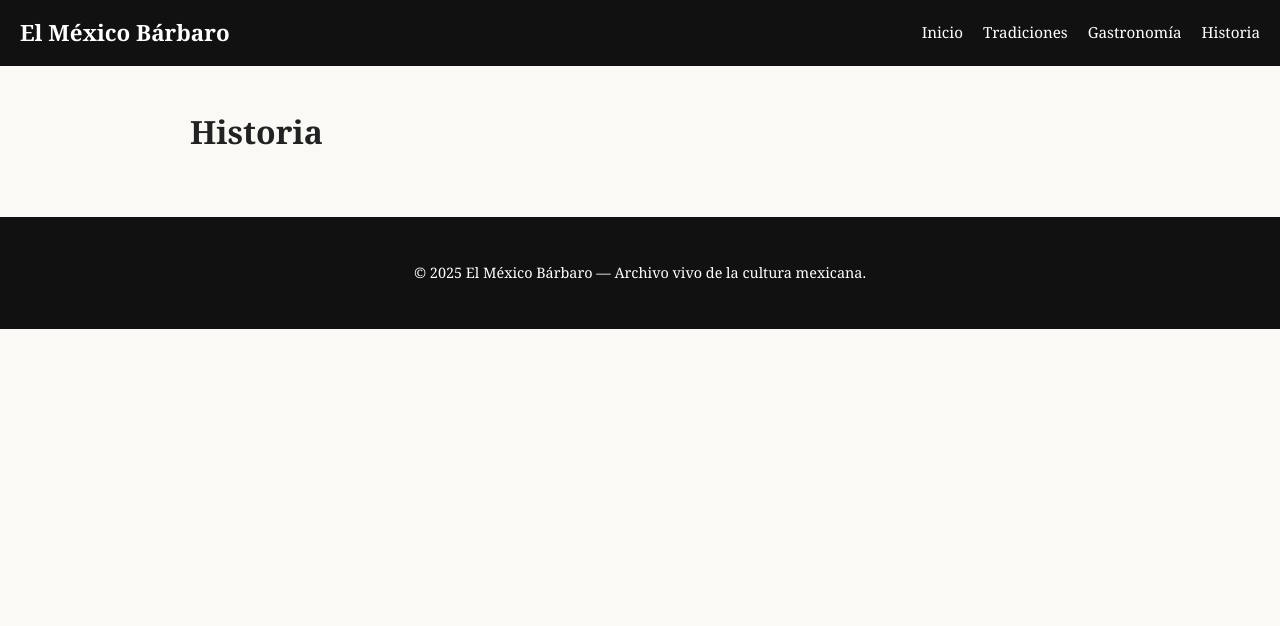
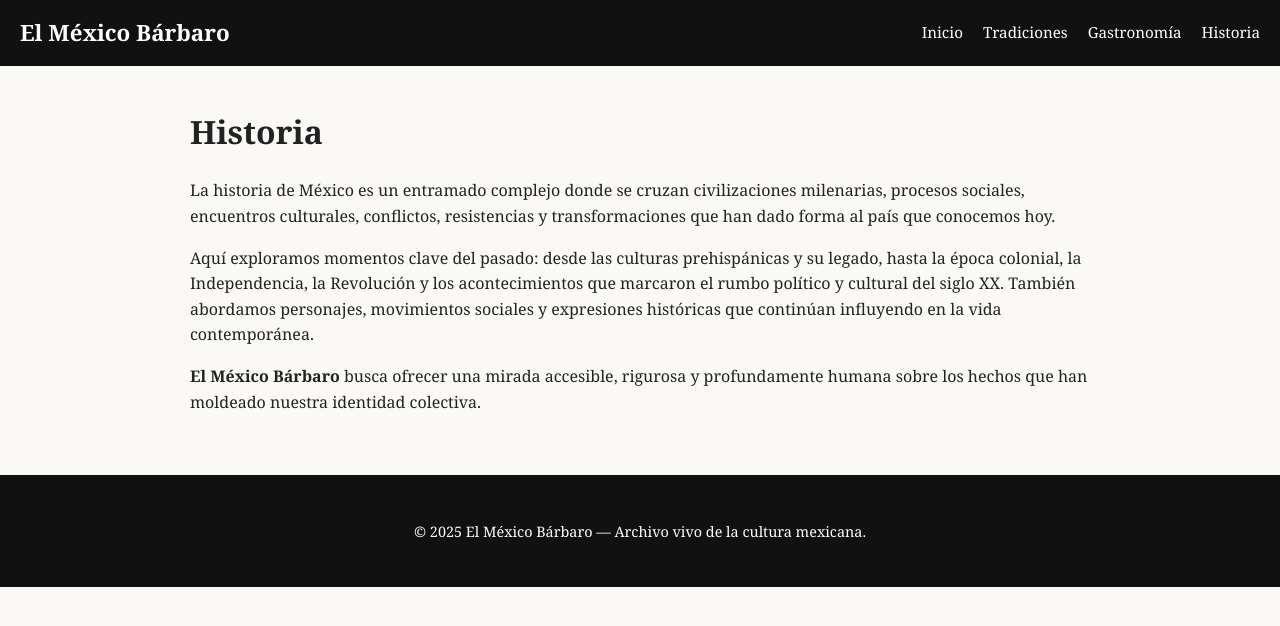
Before and after one commit to elbracamonte/elbracamonte.github.io, a Jekyll site: the page built from historia/index.html, in a window 1280 px wide. Shown: the top 626 px of the page. Built offline with Jekyll 4.4.1, drawn with Linux system fonts in a browser that asks for light colours.

Commit message:
Update index.html

```diff
--- a/historia/index.html
+++ b/historia/index.html
@@ -4,3 +4,21 @@ title: Historia
 ---
 
 <h1>Historia</h1>
+
+<p>
+La historia de México es un entramado complejo donde se cruzan civilizaciones milenarias,
+procesos sociales, encuentros culturales, conflictos, resistencias y transformaciones que
+han dado forma al país que conocemos hoy.
+</p>
+
+<p>
+Aquí exploramos momentos clave del pasado: desde las culturas prehispánicas y su legado,
+hasta la época colonial, la Independencia, la Revolución y los acontecimientos que marcaron
+el rumbo político y cultural del siglo XX. También abordamos personajes, movimientos sociales
+y expresiones históricas que continúan influyendo en la vida contemporánea.
+</p>
+
+<p>
+<strong>El México Bárbaro</strong> busca ofrecer una mirada accesible, rigurosa y profundamente humana
+sobre los hechos que han moldeado nuestra identidad colectiva.
+</p>
```
